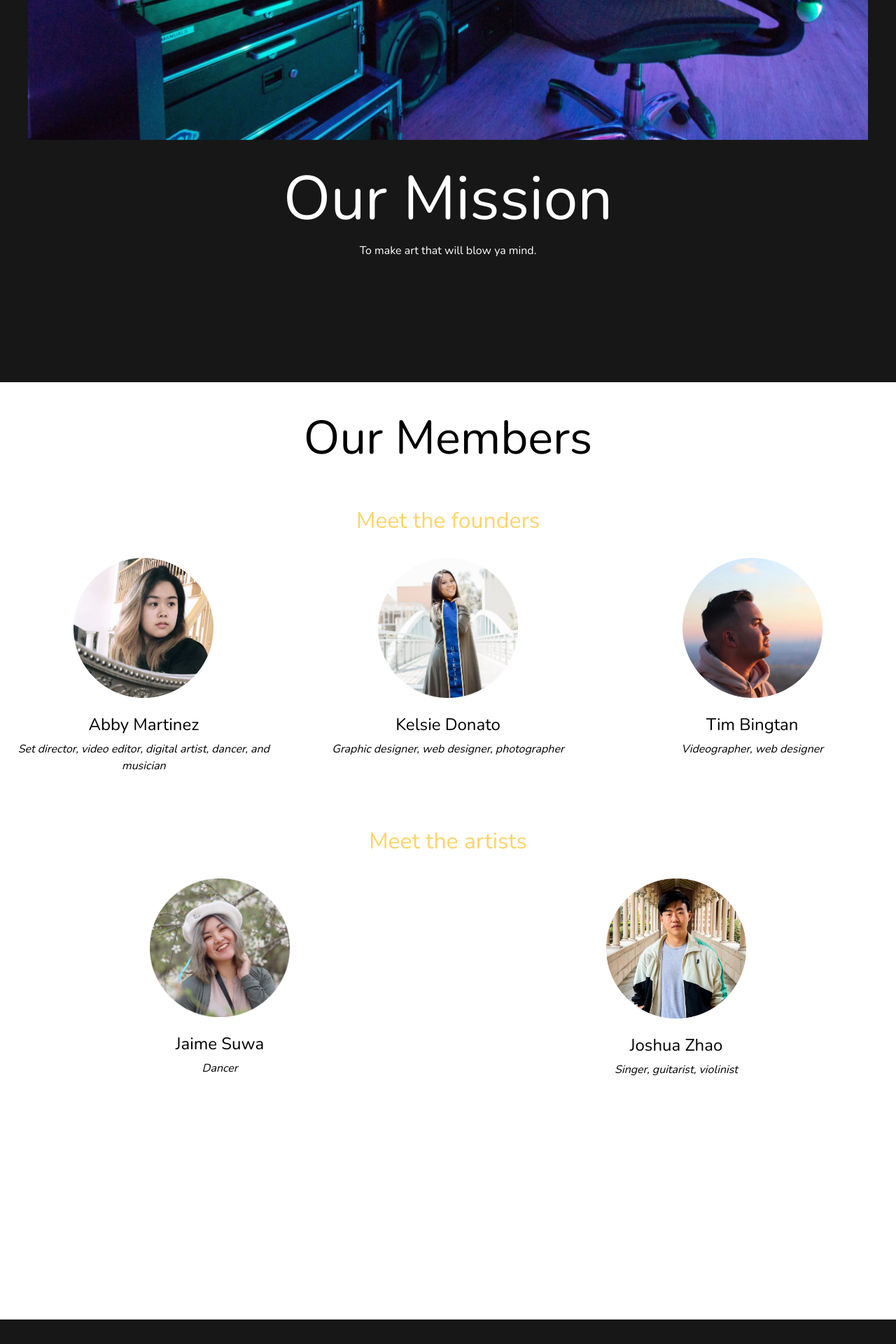
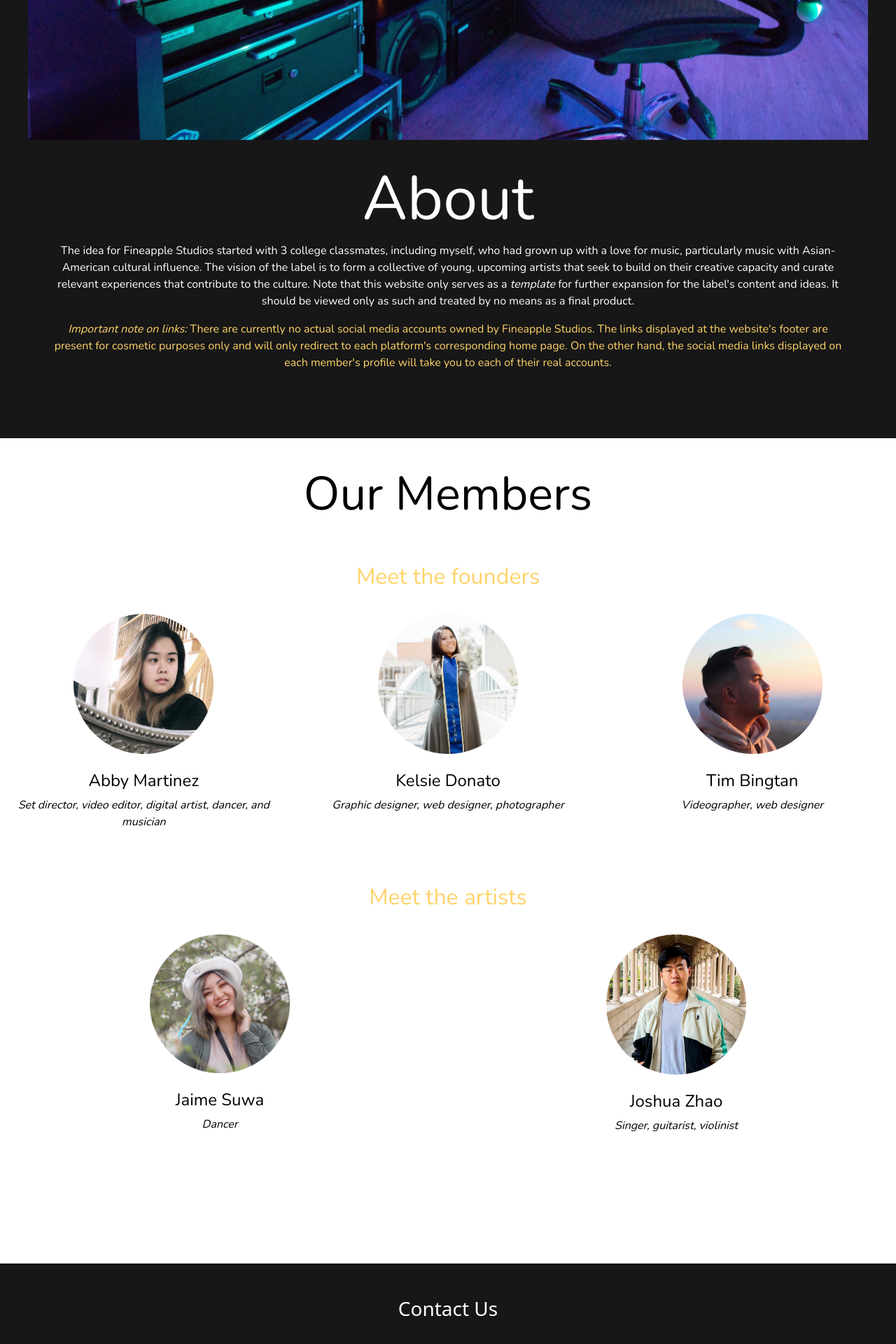
Before and after one commit to TimBingtan/fineapple-studios, a Node server app: page / in a window 1280 px wide. Shown: the part 600-2520 px from the top of the page at 70% size. Run offline with Node 20, Linux system fonts and the light colour scheme; some libraries are stand-ins or nearby versions.

Commit message:
Updated 'About' section

```diff
--- a/public/css/styles.css
+++ b/public/css/styles.css
@@ -35,7 +35,7 @@ body {
   color: #ffffff;
 }
 
-.switch-pg-link {
+.switch-pg-link, .disclaimer {
   color: #ffd369;
 }
 
@@ -54,10 +54,10 @@ body {
   text-align: center;
   color: #ffffff;
   font-family: "Nunito", "sans-serif";
-  padding: 2rem 0 10rem;
+  padding: 2rem 0 5rem;
 }
 
-.mission-heading {
+.about-heading {
   font-size: 5.5rem;
 }
 
@@ -70,7 +70,7 @@ body {
   color: #000000; /*Looks like this is still black even if not assigned. Like it's responsive to background color...*/
   text-align: center;
   font-family: "Nunito", "sans-serif";
-  padding: 2.5rem 0 20rem;
+  padding: 2.5rem 0 10rem;
 }
 
 
--- a/views/home.ejs
+++ b/views/home.ejs
@@ -26,9 +26,13 @@
 </section>
 
 <section id="about-us">
-  <div class="about">
-    <h1 class="mission-heading">Our Mission</h1>
-    <p class="description">To make art that will blow ya mind.</p>
+  <div class="about container">
+    <h1 class="about-heading">About</h1>
+    <p class="description">The idea for Fineapple Studios started with 3 college classmates, including myself, who had grown up with a love for music, particularly music with Asian-American cultural influence.
+      The vision of the label is to form a collective of young, upcoming artists that seek to build on their creative capacity and curate relevant experiences that contribute to the culture.
+      Note that this website only serves as a <i>template</i> for further expansion for the label's content and ideas. It should be viewed only as such and treated by no means as a final product.</p>
+    <p class="disclaimer"><i>Important note on links:</i> There are currently no actual social media accounts owned by Fineapple Studios. The links displayed at the website's footer are present for cosmetic purposes only and will only redirect
+      to each platform's corresponding home page. On the other hand, the social media links displayed on each member's profile will take you to each of their real accounts. </p>
   </div>
 </section>
 
```
